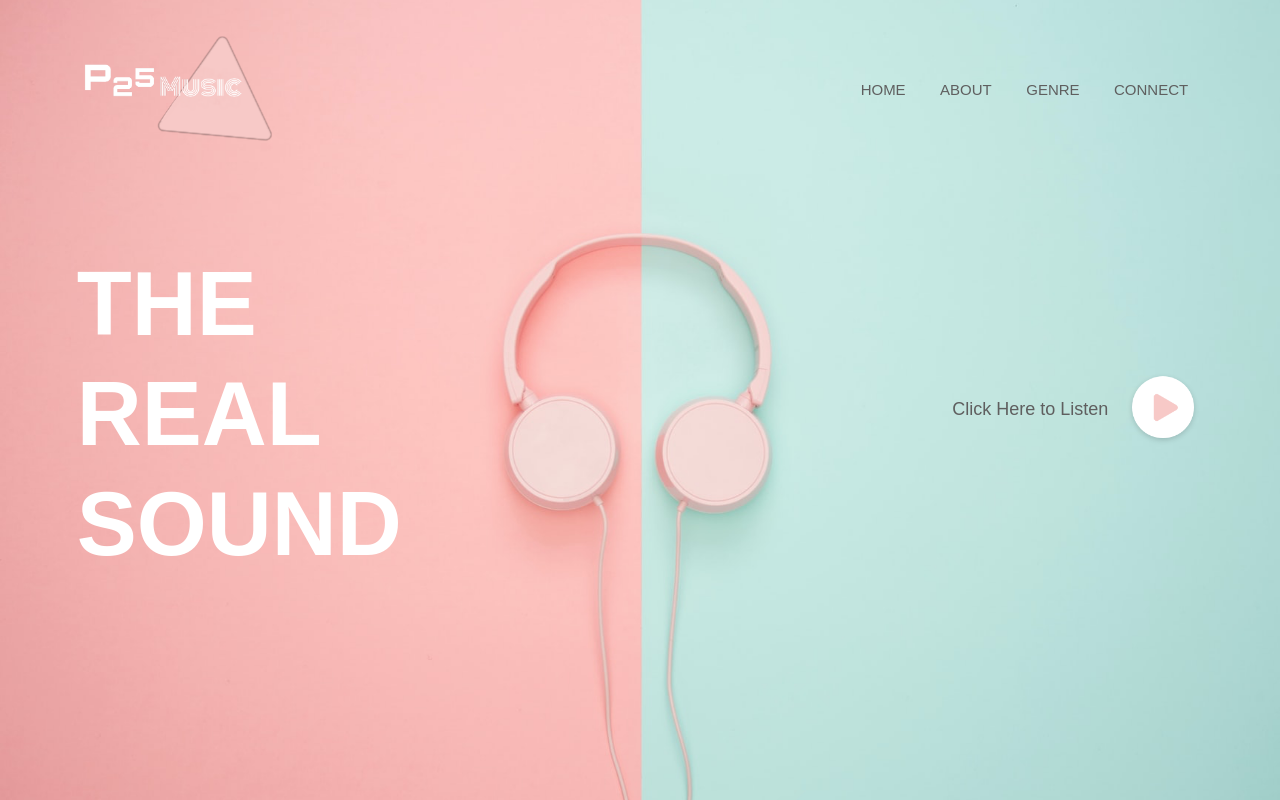
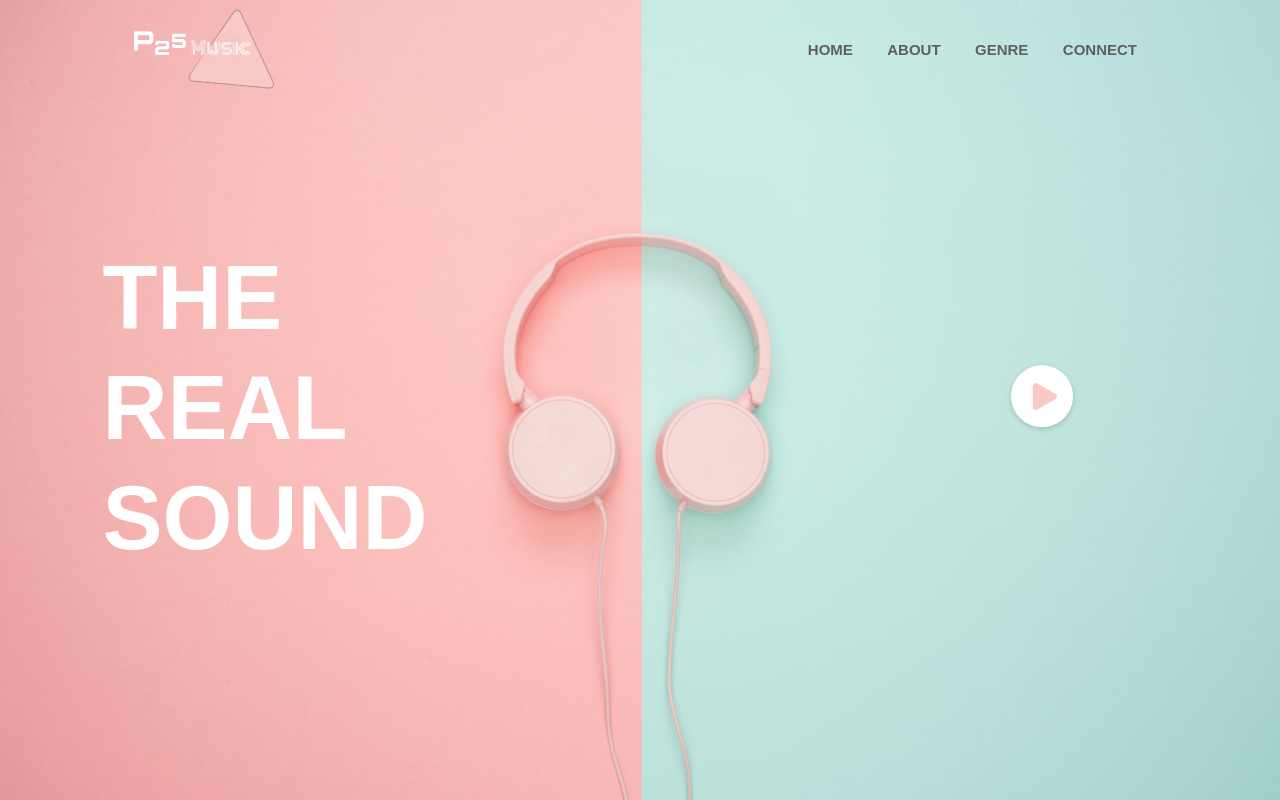
Before and after one commit to pankaj25kumar/Music_Player, a plain HTML site: page index.html in a window 1280 px wide. Drawn offline with Linux system fonts and the light colour scheme.

Commit message:
new position of elements

```diff
--- a/index.html
+++ b/index.html
@@ -23,7 +23,6 @@
           <h1>THE<br />REAL<br />SOUND</h1>
         </div>
         <div class="right-col">
-          <p>Click Here to Listen</p>
           <img src="images/play.png" id="icon" />
         </div>
       </div>
--- a/style.css
+++ b/style.css
@@ -14,15 +14,14 @@
     position: relative;
   }
   .navbar {
-    width: 88%;
-    margin: auto;
-    padding: 30px 0 100px 0;
+    height: 100px;
     display: flex;
     align-items: center;
     justify-content: space-between;
+    padding: 0 10%;
   }
   .logo {
-    width: 200px;
+    width: 150px;
     cursor: pointer;
   }
   .navbar ul li {
@@ -34,35 +33,28 @@
     text-decoration: none;
     color: #5f5f5f;
     font-size: 15px;
+    font-weight: 600;
+    transition: color 0.3s ease;
   }
-  .content {
+  .navbar ul li a:hover{
+    color: #FDC8C3;
+  }
+  .contents{
     width: 100%;
-    position: absolute;
-    top: 30%;
-  }
-  .left-col {
-    margin-left: 6%;
+    height: 75vh;
+    display: flex;
+    align-items: center;
+    justify-content: space-between;
+    padding: 8%;
   }
   .left-col h1 {
     font-size: 90px;
     color: #fff;
     line-height: 110px;
-    float: left;
-  }
-  .right-col {
-    float: right;
-    margin-right: 6%;
-    margin-top: 120px;
-    display: flex;
-    align-items: center;
-  }
-  .right-col p {
-    font-size: 18px;
-    color: #5f5f5f;
-    font-weight: 400;
-    margin-right: 15px;
+    margin-top: 5%;
   }
   #icon {
     width: 80px;
     cursor: pointer;
+    margin-right: 6rem;
   }
```
